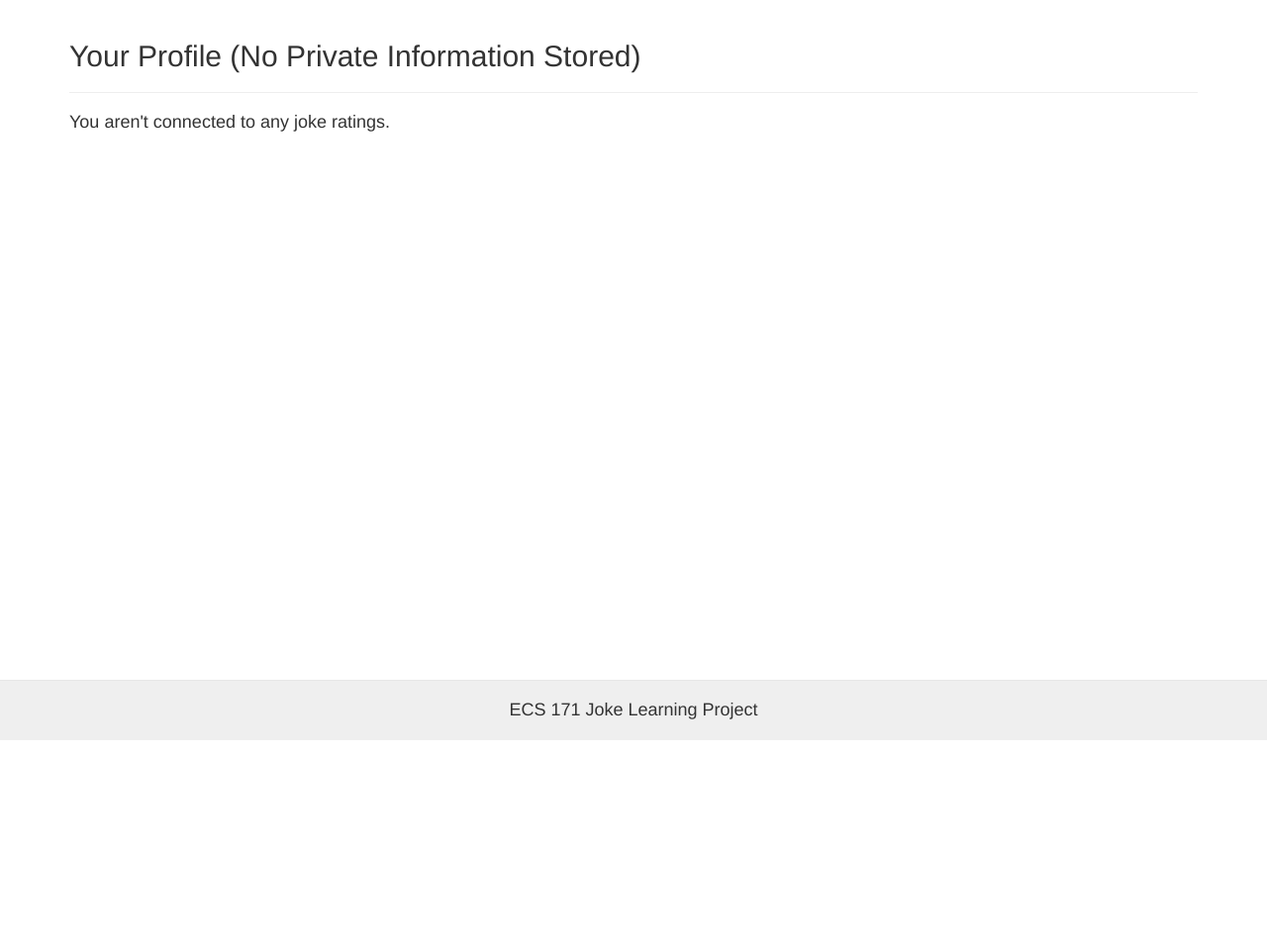
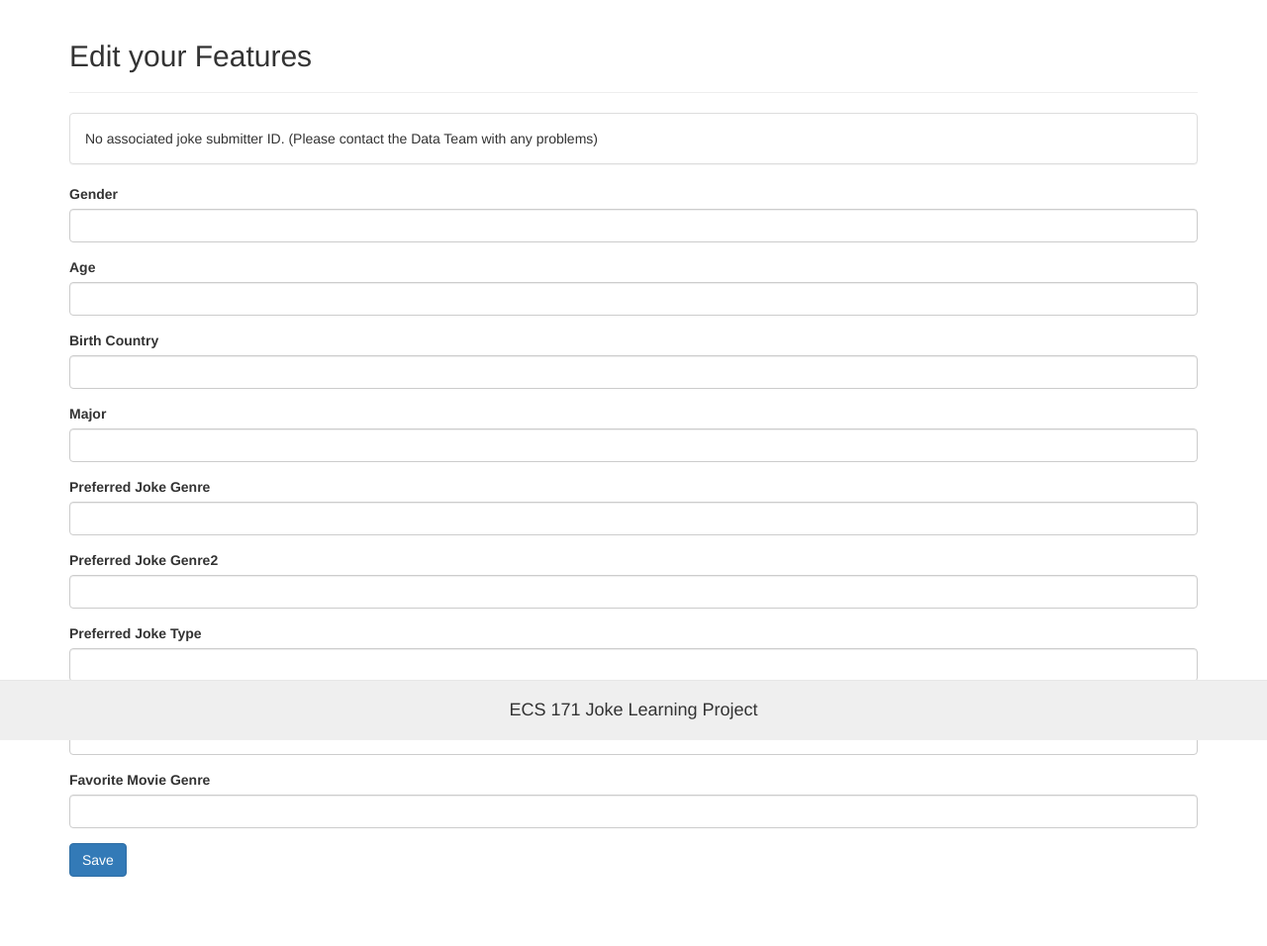
Before and after one commit to Jasko-A/database-project, a Django app: a page that uses jokerank/templates/jokerank/user-profile.html in a window 1280 px wide. Shown: the part 52-1008 px from the top of the page at 99% size. Before the commit the page ends 800 px from the top, so only its background shows below. Run offline with Django 3.2, Linux system fonts and the light colour scheme; the visitor is signed in with stand-in values (Sample User, id 1); some libraries are stand-ins or nearby versions.

Commit message:
fixed linking between user and joke submitter id, covered more cases

```diff
--- a/api/models.py
+++ b/api/models.py
@@ -58,9 +58,6 @@ class JokeManager(models.Manager):
         counts.append(self.filter(joke_source__startswith='C').count())
         counts.append(self.filter(joke_source__startswith='W').count())
         return all_sources, counts
-
-
-
 
 class Joke(models.Model):
     '''
@@ -135,7 +132,7 @@ class JokeRater(models.Model):
     joke_submitter_id = models.CharField(max_length=settings.CHAR_FIELD_MAX_LENGTH)
 
     gender = models.CharField(max_length=settings.CHAR_FIELD_MAX_LENGTH)
-    age = models.PositiveIntegerField()
+    age = models.PositiveIntegerField(null=True)
     birth_country = models.CharField(max_length=settings.CHAR_FIELD_MAX_LENGTH)
     major = models.CharField(max_length=settings.CHAR_FIELD_MAX_LENGTH)
     preferred_joke_genre = models.CharField(max_length=settings.CHAR_FIELD_MAX_LENGTH)
--- a/django_project/urls.py
+++ b/django_project/urls.py
@@ -26,7 +26,7 @@ urlpatterns = [
     url(r'^', include('stats.urls', namespace='stats')),
     url(r'^jokes/', include('jokerank.urls', namespace='jokerank')),
 
-    url(r'^profile/', views.user_profile, name='user_profile'),
+    url(r'^profile/$', views.user_profile, name='user_profile'),
 
     # signup/login/logout
     url(r'^signup/$', views.signup, name='signup'),
--- a/jokerank/forms.py
+++ b/jokerank/forms.py
@@ -41,39 +41,56 @@ class SignUpForm(UserCreationForm):
             'class': 'form-control'
         }
 
-    def clean_joke_submitter_id(self):
-        '''
-        Check if the joke_submitter_id actually points to a joke rater.
-        '''
-        cleaned_data = self.cleaned_data
-        if 'joke_submitter_id' in cleaned_data.keys():
-            jsmid = cleaned_data.get('joke_submitter_id')
-            if not jsmid: return
-            try:
-                jsm = JokeRater.objects.get(joke_submitter_id=jsmid)
-            except JokeRater.DoesNotExist:
-                raise forms.ValidationError('There is no Joke Rater with id = {0}. '
-                    'Send us an email if you think this is wrong.'.format(jsmid))
-            except JokeRater.MultipleObjectsReturned:
-                raise forms.ValidationError('There are multiple JokeRaters with the same ID = {0}.'.format(
-                    jsmid))
-            except Exception as e:
-                raise forms.ValidationError(e)
-        return cleaned_data.get('joke_submitter_id')
+    # def clean_joke_submitter_id(self):
+    #     '''
+    #     Check if the joke_submitter_id actually points to a joke rater.
+    #     '''
+    #     cleaned_data = self.cleaned_data
+    #     if 'joke_submitter_id' in cleaned_data.keys():
+    #         jsmid = cleaned_data.get('joke_submitter_id')
+    #         if not jsmid: return jsmid
+    #         try:
+    #             jsm = JokeRater.objects.get(joke_submitter_id=jsmid)
+    #         except JokeRater.DoesNotExist:
+    #             raise forms.ValidationError('There is no Joke Rater with id = {0}. '
+    #                 'Send us an email if you think this is wrong.'.format(jsmid))
+    #         except JokeRater.MultipleObjectsReturned:
+    #             raise forms.ValidationError('There are multiple JokeRaters with the same ID = {0}.'.format(
+    #                 jsmid))
+    #         except Exception as e:
+    #             raise forms.ValidationError(e)
+
+    #         if jsm.user:
+    #             raise forms.ValidationError('That joke rater is already tied to another user.')
+
+    #     return cleaned_data.get('joke_submitter_id')
 
     def save(self, commit=True):
         '''
         On saving the model form, attempt to create a relationship between a JokeRater and
         this user (if they want to).
         '''
+        errors = []
         user = super(SignUpForm, self).save(commit=False)
-        if self.cleaned_data.get('joke_submitter_id'):
+        jsmid = self.cleaned_data.get('joke_submitter_id')
+        if jsmid:
             try:
                 joke_rater = JokeRater.objects.get(
                     joke_submitter_id=self.cleaned_data.get('joke_submitter_id'))
-                user.joke_rater = joke_rater
-            except Exception as e:
-                print "ERROR CREATING JOKE RATER -> JOKE USER RELATIONSHIP: {0}".format(e)
+            except JokeRater.DoesNotExist: # no joke rater in DB with that ID
+                joke_rater = JokeRater.objects.create(joke_submitter_id=jsmid)
+            except JokeRater.MultipleObjectsReturned: # multiple joke raters with that ID
+                errors.append('Database Corruption. There were multiple JokeRaters with the same ID={0}'.format(jsmid))
+                joke_rater = JokeRater.objects.create()
+
+            # already associated with someone
+            if hasattr(joke_rater, 'user'):
+                errors.append('That joke submitter id is already associated with a user. We created a new one for you.')
+                joke_rater = JokeRater.objects.create()
+        else:
+            joke_rater = JokeRater.objects.create()
+
+        user.joke_rater = joke_rater
 
         if commit:
             user.save()
@@ -123,3 +140,44 @@ class CreateJokeForm(forms.ModelForm):
         if commit:
             joke.save()
         return joke
+
+
+class EditJokeRaterForm(forms.ModelForm):
+    '''
+    '''
+    class Meta:
+        model = JokeRater
+        exclude = ('joke_submitter_id', 'id')
+
+    def __init__(self, *args, **kwargs):
+        '''
+        Initialize the widgets of the form (add the Bootstrap class form-control, placeholders).
+        '''
+        super(EditJokeRaterForm, self).__init__(*args, **kwargs)
+        self.fields['gender'].widget.attrs = {
+            'class': 'form-control'
+        }
+        self.fields['age'].widget.attrs = {
+            'class': 'form-control',
+        }
+        self.fields['birth_country'].widget.attrs = {
+            'class': 'form-control'
+        }
+        self.fields['major'].widget.attrs = {
+            'class': 'form-control'
+        }
+        self.fields['preferred_joke_genre'].widget.attrs = {
+            'class': 'form-control'
+        }
+        self.fields['preferred_joke_genre2'].widget.attrs = {
+            'class': 'form-control'
+        }
+        self.fields['preferred_joke_type'].widget.attrs = {
+            'class': 'form-control'
+        }
+        self.fields['favorite_music_genre'].widget.attrs = {
+            'class': 'form-control'
+        }
+        self.fields['favorite_movie_genre'].widget.attrs = {
+            'class': 'form-control'
+        }
--- a/jokerank/templates/jokerank/user-profile.html
+++ b/jokerank/templates/jokerank/user-profile.html
@@ -5,12 +5,23 @@
 {% block title %}User Profile{% endblock %}
 
 {% block content %}
-<h2>Your Profile (No Private Information Stored)</h2>
+<h2>Edit your Features</h2>
 <hr>
-{% if user.joke_rater %}
-	<h4>You made some joke ratings on the Google survey :)</h4>
-	<h4>{{ user.joke_rater }}</h4>
-{% else %}
-	<h4>You aren't connected to any joke ratings.</h4>
-{% endif %}
+<div class="panel panel-default">
+    {% if user.joke_rater.joke_submitter_id %}
+        <div class="panel-body">Joke Submitter ID: {{ user.joke_rater.joke_submitter_id }}</div>
+    {% else %}
+        <div class="panel-body">No associated joke submitter ID. (Please contact the Data Team with any problems)</div>
+    {% endif %}
+</div>
+<form id="edit_user_profile" action="{% url 'user_profile' %}" method="POST">
+    {% for field in joke_rater_form %}
+    <div class="form-group">
+        <label>{{ field.label|title }}</label>
+        {{ field }}
+    </div>
+    {% endfor %}
+    <button class="btn btn-primary">Save</button>
+    {% csrf_token %}
+</form>
 {% endblock %}
--- a/jokerank/views.py
+++ b/jokerank/views.py
@@ -5,7 +5,7 @@ from django.contrib.auth import login, authenticate
 from django.contrib.auth.decorators import login_required
 from django.views.decorators.http import require_http_methods
 
-from .forms import SignUpForm, CreateJokeForm
+from .forms import SignUpForm, CreateJokeForm, EditJokeRaterForm
 from api.models import Joke, JokeRating
 
 
@@ -69,13 +69,29 @@ def joke_details(request, joke_id):
 
 
 @login_required
-@require_http_methods(['GET'])
+@require_http_methods(['GET', 'POST'])
 def user_profile(request):
     '''
-    Render the user's profile, allow them to see the jokes they've rated in
-    the past (if they've rated jokes).
     '''
-    return render(request, 'jokerank/user-profile.html')
+    if request.method == 'GET':
+        joke_rater = request.user.joke_rater
+        joke_rater_form = EditJokeRaterForm(instance=joke_rater)
+        context = {
+            'joke_rater_form': joke_rater_form
+        }
+        return render(request, 'jokerank/user-profile.html', context)
+    else:
+        joke_rater = request.user.joke_rater
+        joke_rater_form = EditJokeRaterForm(request.POST, instance=joke_rater)
+        if joke_rater_form.is_valid():
+            joke_rater_form.save()
+            return redirect(reverse('stats:show_stats'))
+        else:
+            context = {
+                'joke_rater_form': joke_rater_form
+            }
+            return render(request, 'jokerank/user-profile.html', context)
+
 
 
 ############################ AUTH VIEWS #################################
@@ -94,7 +110,7 @@ def signup(request):
             raw_password = form.cleaned_data.get('password1')
             user = authenticate(username=username, password=raw_password)
             login(request, user)
-            return redirect('stats:show_stats')
+            return redirect(reverse('user_profile'))
         else:
             context = {
                 'form': form
--- a/stats/templatetags/stats_extras.py
+++ b/stats/templatetags/stats_extras.py
@@ -3,18 +3,21 @@ register = template.Library()
 
 from api.models import JokeRater, Joke, JokeRating
 
+
 @register.filter(name='user_joke_rating')
 def user_joke_rating(joke, user):
 	'''
+	Django template filter for checking the rating the user gave each joke in the page.
+	Returns: rating || 0 if not rated || -1 if no associated joke rater
 	'''
-	if not user.joke_rater:
-		return -1
+	if not user.joke_rater: return -1
 
 	joke_rater = user.joke_rater
+
+	# user has not yet rated the joke
 	try:
 		rating = JokeRating.objects.get(joke=joke, joke_rater=joke_rater)
 	except Exception as e:
-		print e
 		return 0
 
 	return rating.rating
```
Also changed, not shown: jokerank/templates/jokerank/edit-user-profile.html (added, +20 -0 lines), jokerank/templates/jokerank/joke.html (+3 -8 lines), api/migrations/0010_auto_20171113_0425.py (added).
